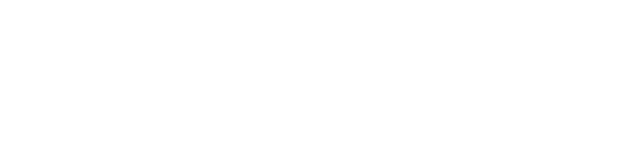
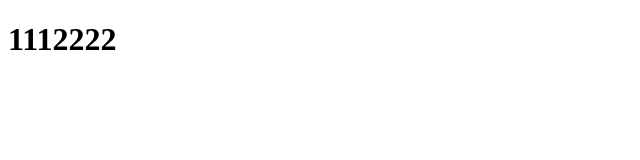
Before and after one commit to 973797424/test_01, a plain HTML site: page index.html in a window 1280 px wide. Shown: the whole page, without its empty margins (0-640 px from the left). Drawn offline with Linux system fonts and the light colour scheme.

Commit message:
新增了index.css和index.js

```diff
--- /dev/null
+++ b/index.css
@@ -0,0 +1,3 @@
+h1{
+    color: red;
+}
--- a/index.html
+++ b/index.html
@@ -7,6 +7,6 @@
     <title>Document</title>
 </head>
 <body>
-
+    <h1>1112222</h1>
 </body>
 </html>
--- /dev/null
+++ b/index.js
@@ -0,0 +1,3 @@
+function add(){
+
+}
```
